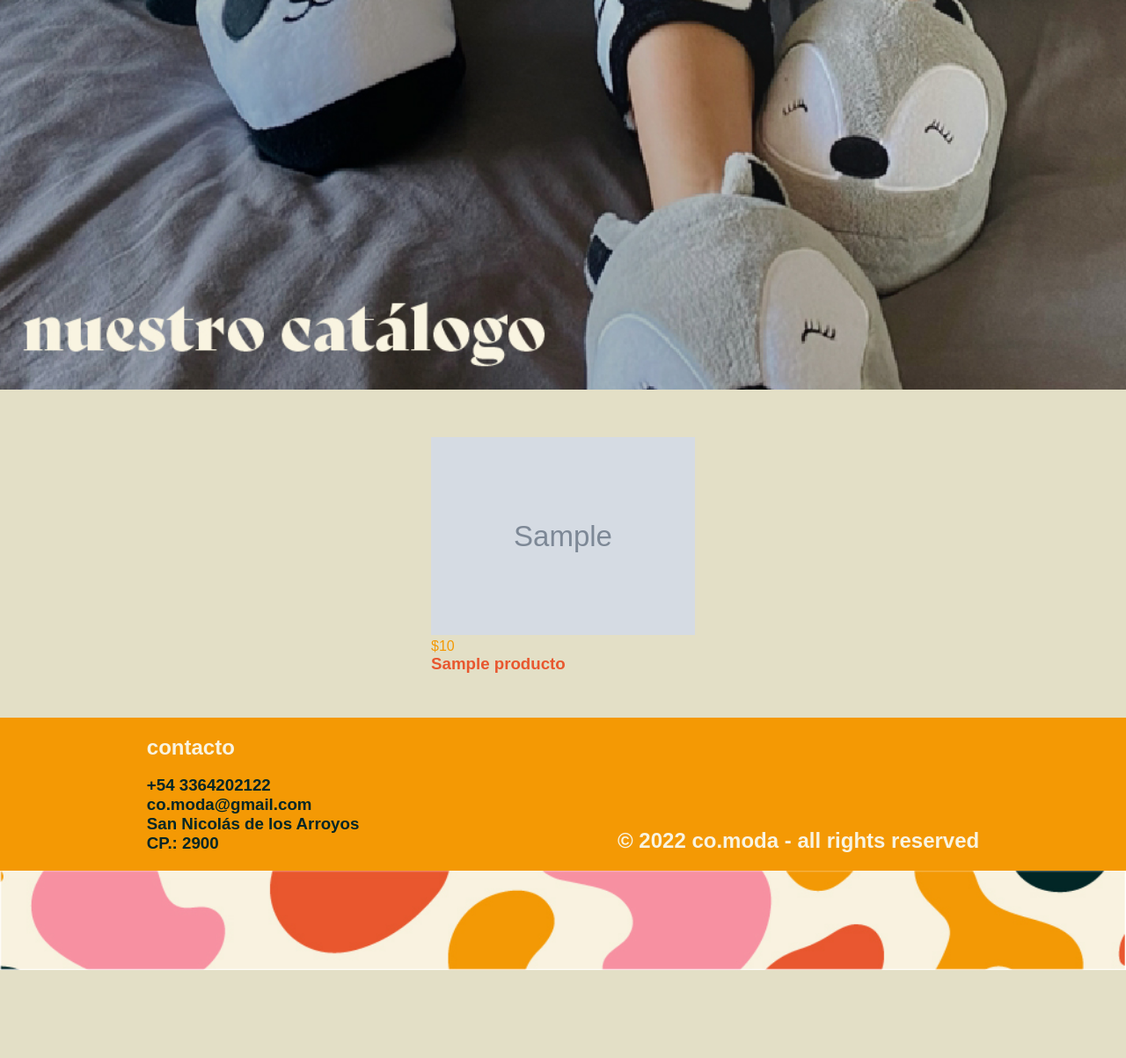
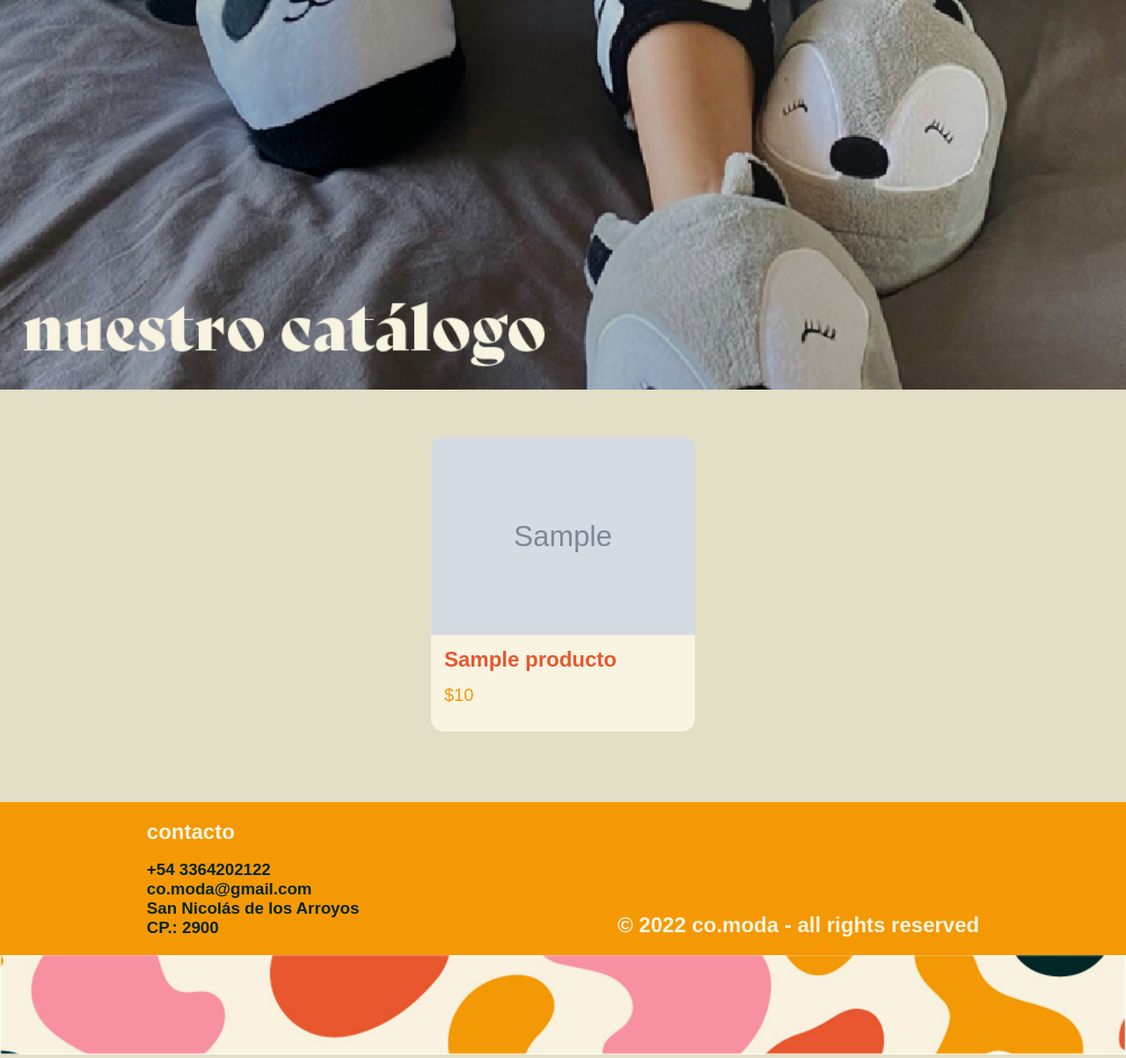
Before and after one commit to ManuMug/Marcher, a Node server app: page /products/list in a window 1280 px wide. Shown: the part 133-1336 px from the top of the page at 88% size. Before the commit the page ends 1236 px from the top, so only its background shows below. Run offline with Node 20, Linux system fonts and the light colour scheme; tables that the repository leaves empty hold one stand-in row (values such as "Sample post"); grey boxes marked "Sample" are stand-in pictures; some libraries are stand-ins or nearby versions; some web fonts are replaced.

Commit message:
cambiando estilos

```diff
--- a/public/css/listado.css
+++ b/public/css/listado.css
@@ -4,9 +4,11 @@
     box-sizing: border-box;
     text-decoration: none;
 }
+
 body {
     background-color: #E3DFC6;
 }
+
 .products-container {
     display: flex;
     gap: 10px;
@@ -16,3 +18,10 @@ body {
     margin-top: 50px;
     margin-bottom: 50px;
 }
+
+.product-article {
+    background-color: #F9F4E1;
+    border-radius: 15px;
+    padding-bottom: 15px;
+    margin-bottom: 30px;
+}
--- a/views/products/listadodeproductos.ejs
+++ b/views/products/listadodeproductos.ejs
@@ -20,22 +20,27 @@
         <div class="products-container">
             <% products.forEach(product=> { %>
                 <a href="/products/detail/<%= product.idProduct %>" class="qsyo">
-                    <article>
-                        <img src="/img/products/<%= product.imagen %>" alt="" style="width:300px;">
-                        <div class="product-card" style="position: relative ;">
+                    <article class="product-article">
+                       <img src="/img/products/<%= product.imagen %>" alt="" style="width:300px;border-top-left-radius:5% ;border-top-right-radius:5% ; ">
+
+                       <div class="product-card" style="position: relative ;">
                             <i class="fa-solid fa-dog"></i>
+
+                            <h2 class="descripcion" style="color: #E8572F; margin-left: 15px; margin-top: 10px;">
+                                <%= product.nombre %>
+                            </h2>
+
                             <div class="flex-row">
-                                <p class="price" style="color:#F39905">$<%= product.precio %>
+                                <p class="price" style="color:#F39905; margin: 15px; font-size:20px;">$<%= product.precio %>
                                 </p>
 
                             </div>
-                            <h3 class="descripcion" style="color: #E8572F;">
-                                <%= product.nombre %>
-                            </h3>
+
                             <h3 class="descripcion" style="color: #E8572F;">
                                 <%= product.categoria %>
                             </h3>
                         </div>
+
                     </article>
                 </a>
                 <% }) %>
```
Also changed, not shown: public/img/products/1.Mike.jpg(1657151548985).jpg (added).
